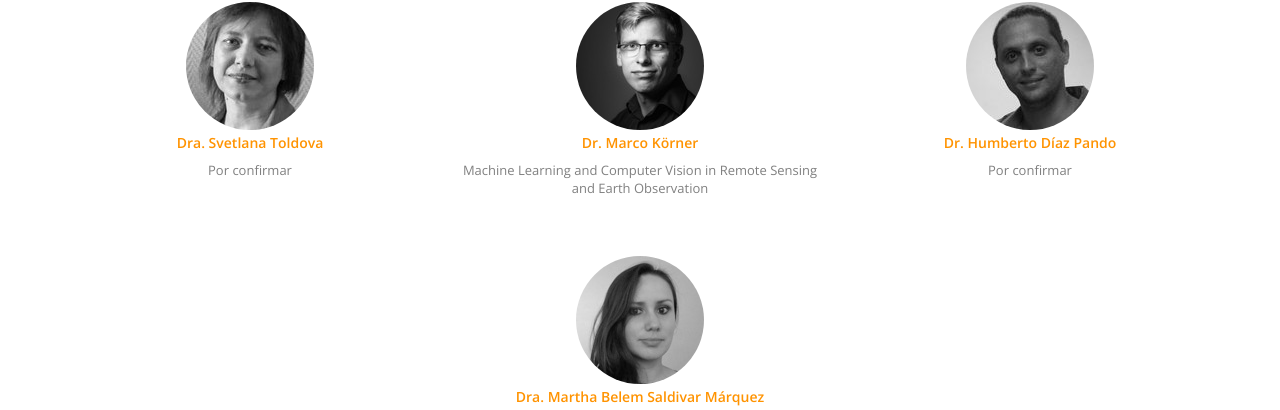
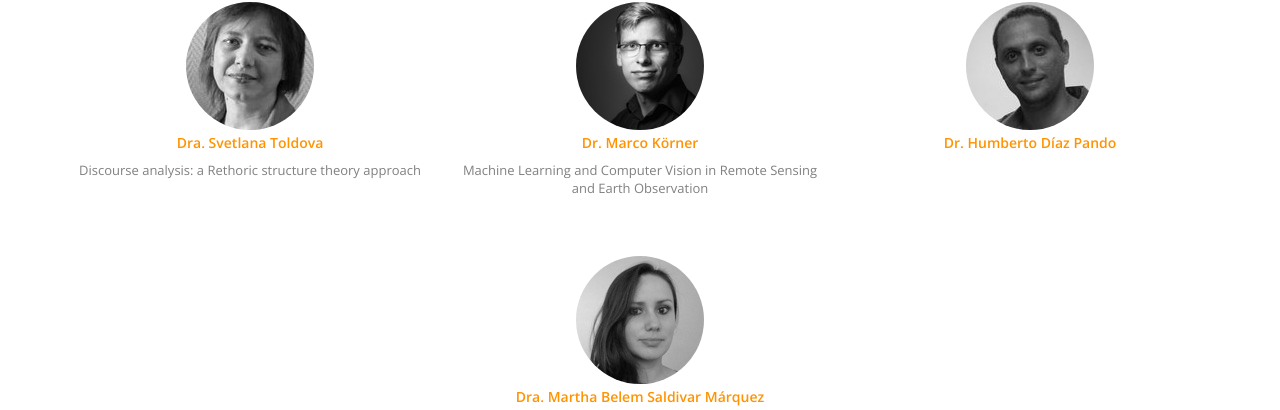
Before and after one commit to d4v1dp3/ccpage, a PHP site: page / in a window 1280 px wide. Shown: the part 4220-4630 px from the top of the page. Run offline with PHP 8.4, Linux system fonts and the light colour scheme.

Commit message:
Cambios menores

```diff
--- a/index.php
+++ b/index.php
@@ -77,8 +77,7 @@ if (isset($_GET["lang"]) && $_GET["lang"] == "en") {
                         <div class="carousel-caption">
                             <div class="header-box">
                                 <h1 data-i18n="carousel.titulo">Congreso Internacional</h1>
-                                <h1><img class="minilogo minilogo-left" src="img/landing/logo_mini_ipn.png" alt="mini-ipn"> Core 2019 <img class="minilogo minilogo-right" src="img/landing/logo_mini_cic.png"
-                                                                                                                                           alt="mini-cic"></h1>
+                                <h1><img class="minilogo minilogo-left" src="img/landing/logo_mini_ipn.png" alt="mini-ipn"> Core 2019 <img class="minilogo minilogo-right" src="img/landing/logo_mini_cic.png" alt="mini-cic"></h1>
                                 <div class="separador"></div>
                                 <h1 data-i18n="carousel.dates" class="color-orange">Agosto 6 - 9, 2019</h1>
                                 <h1 data-i18n="carousel.place">Ciudad de México</h1>
@@ -121,7 +120,7 @@ if (isset($_GET["lang"]) && $_GET["lang"] == "en") {
                             <h1 data-i18n="carousel.attend">Asiste a las conferencias</h1>
                             <p></p>
                             <p>
-                                <a class="btn btn-lg btn-primary" href="#" role="button" data-i18n="carousel.coming">Próximamente</a>
+                                <a class="btn btn-lg btn-primary" href="#presentations" role="button" data-i18n="carousel.coming">Próximamente</a>
                             </p>
                         </div>
                     </div>
@@ -565,7 +564,7 @@ if (isset($_GET["lang"]) && $_GET["lang"] == "en") {
                         <div class="team-member wow zoomIn">
                             <img src="img/landing/avatar_svetlana_t.jpg" class="img-responsive img-circle conference-member" alt="" data-toggle="modal" data-target="#svetlana-toldova" href="#svetlana-toldova">
                             <h4><span class="navy">Dra. Svetlana Toldova</span></h4>
-                            <p>Por confirmar</p>
+                            <p>Discourse analysis: a Rethoric structure theory approach</p>
                         </div>
                     </div>
                     <div class="col-sm-4">
@@ -579,7 +578,7 @@ if (isset($_GET["lang"]) && $_GET["lang"] == "en") {
                         <div class="team-member wow zoomIn">
                             <img src="img/landing/avatar_humberto_d.jpg" class="img-responsive img-circle conference-member" alt="" data-toggle="modal" data-target="#humberto-diaz" href="#humberto-diaz">
                             <h4><span class="navy">Dr. Humberto Díaz Pando</span></h4>
-                            <p>Por confirmar</p>
+                            <p></p>
                         </div>
                     </div>
                 </div>
@@ -784,10 +783,7 @@ if (isset($_GET["lang"]) && $_GET["lang"] == "en") {
                         <p>
                             <strong><span data-i18n="pricing.publico" class="navy">Público en general:</span></strong> <span data-i18n="pricing.mesg1">Si requiere factura debe incluir datos fiscales: RFC, razón social y domicilio fiscal.</span><br />
                             <strong><span data-i18n="pricing.comun" class="navy">Comunidad politécnica:</span></strong><span data-i18n="pricing.mesg2"> Presentar copia de credencial IPN vigente.</span><br />
-                            <strong><span data-i18n="pricing.mesg3" class="navy">Los pagos</span></strong><span data-i18n="pricing.mesg4"> deberán realizarse directamente en el banco con el número de cuenta y referencias correspondientes.</span> <strong data-i18n="pricing.mesg5">No se aceptarán pagos en efectivo los días del evento.</strong><br><br><br>
-                        </p>
-                        <p style="width: 50%;" class="col-lg-offset-3">
-                            <strong data-i18n="pricing.mesg6">* La comunidad politécnica no puede recibir factura por parte del politécnico, si requieren factura deben de pagar como externos, de lo contrario solo recibirán una nota.</strong><br>
+                            <strong><span data-i18n="pricing.mesg3" class="navy">Los pagos</span></strong><span data-i18n="pricing.mesg4"> deberán realizarse directamente en el banco con el número de cuenta y referencias correspondientes.</span> <strong data-i18n="pricing.mesg5">No se aceptarán pagos en efectivo los días del evento.</strong><br>
                         </p>
                     </div>
                 </div>
```
Also changed, not shown: img/landing/avatar_hiram.jpg, img/landing/avatar_joel.jpg, img/landing/avatar_jose_n.jpg.
